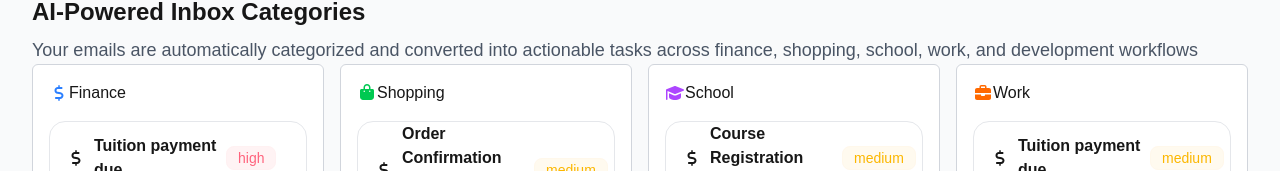
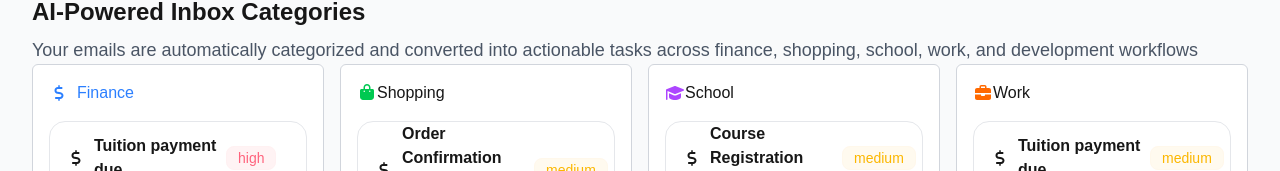
Before and after one commit to kennedyyung/hack-the-north, a Next.js app: page / in a window 1280 px wide. Shown: the part 338-509 px from the top of the page. Built offline with nearby package versions, Linux system fonts and the light colour scheme; what @mui/material-nextjs would draw is missing.

Commit message:
changing build

```diff
--- a/src/app/pages/inbox.tsx
+++ b/src/app/pages/inbox.tsx
@@ -15,7 +15,7 @@ export default function Inbox() {
           <div className="bg-white border border-gray-300 rounded-md ">
             <div className="flex items-center ml-4 mr-2 mt-4">
                 <FontAwesomeIcon icon={faDollarSign}  className="text-blue-500"/>
-              <p>Finance</p>
+              <p className="ml-2 text-blue-500 ">Finance</p>
             </div>
 
 
```
Also changed, not shown: package.json (+3 -4 lines).
